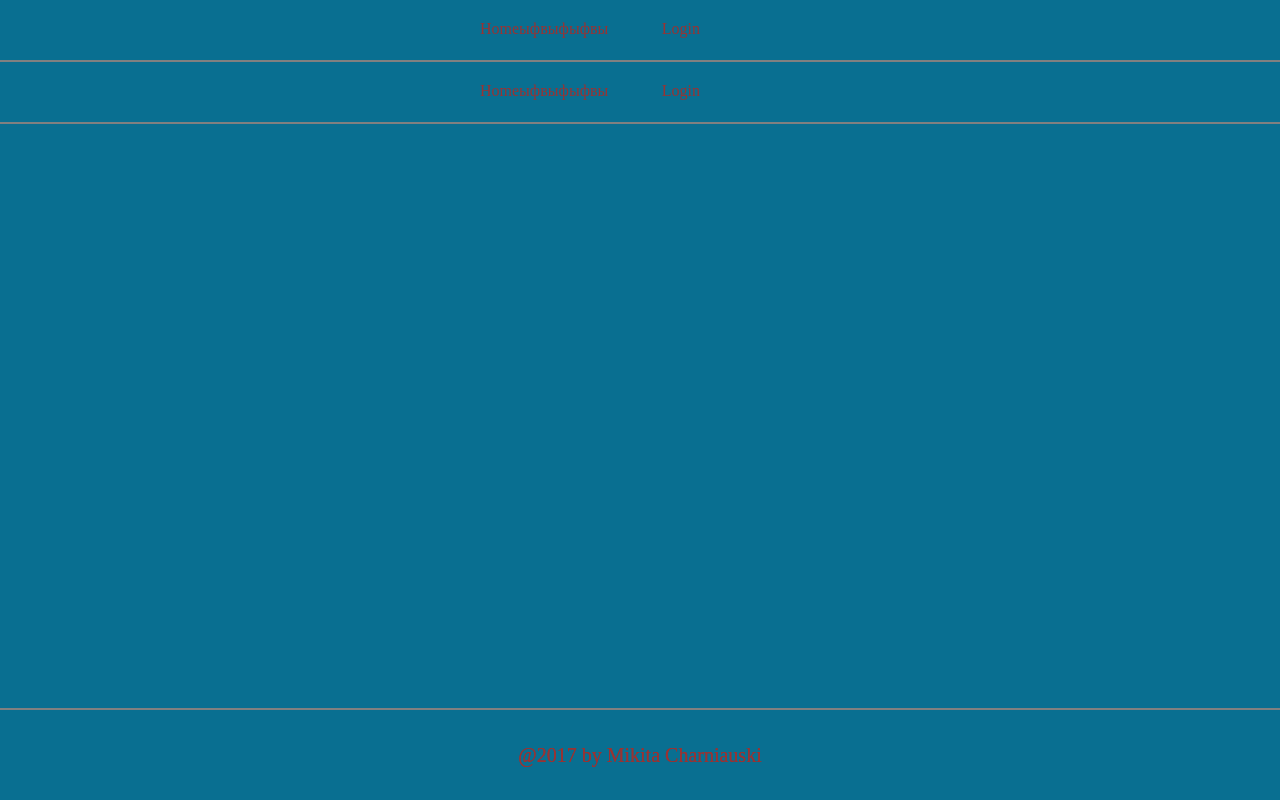
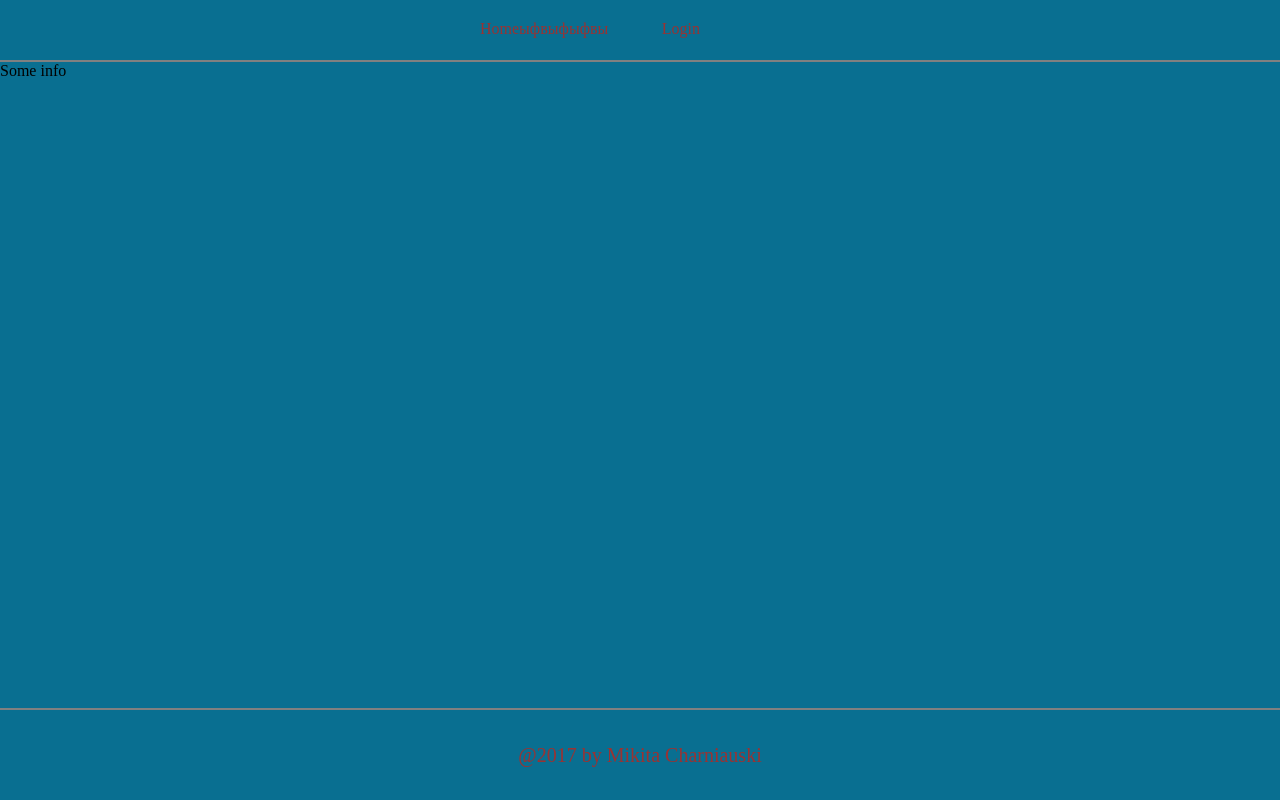
Before and after one commit to NikitaChernyavskii/mtg-collector, an Angular app in the folder WebUI/: page / in a window 1280 px wide. Built offline with nearby package versions, Linux system fonts and the light colour scheme.

Commit message:
added home component. updated router - default route

```diff
--- a/WebUI/src/app/app.module.ts
+++ b/WebUI/src/app/app.module.ts
@@ -4,6 +4,8 @@ import { NgModule } from '@angular/core';
 import { FooterComponent } from './layout/footer/footer.component';
 import { HeaderComponent } from './layout/header/header.component';
 import { MainComponent } from './layout/main/main.component';
+import {HomeComponent} from './home/home.component';
+
 import { RoutingModule } from './app.route';
 
 
@@ -11,7 +13,8 @@ import { RoutingModule } from './app.route';
   declarations: [
     MainComponent,
     HeaderComponent,
-    FooterComponent
+    FooterComponent,
+    HomeComponent
   ],
   imports: [
     BrowserModule,
--- a/WebUI/src/app/app.route.ts
+++ b/WebUI/src/app/app.route.ts
@@ -1,12 +1,12 @@
 import { NgModule } from '@angular/core';
 import { Routes, RouterModule } from '@angular/router';
 
-import { MainComponent } from './layout/main/main.component';
+import { HomeComponent } from './home/home.component';
 
 const appRoutes: Routes = [
   {
     path: '',
-    component: MainComponent
+    component: HomeComponent
   }
 ];
 
--- /dev/null
+++ b/WebUI/src/app/home/home.component.html
@@ -0,0 +1,3 @@
+<div id="home-page">
+  <div>Some info</div>
+</div>
```
Also changed, not shown: WebUI/src/app/home/home.component.ts (added, +11 -0 lines), WebUI/src/app/home/home.component.css (added).
